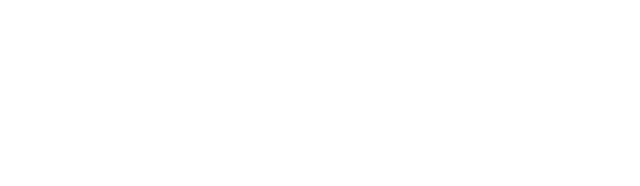
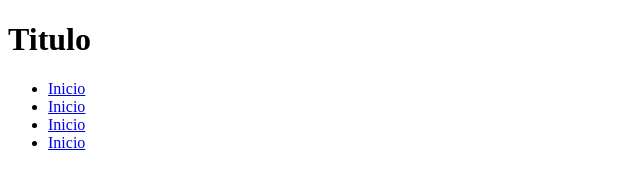
Before and after one commit to JoseAlvarezMartinez/restauranteArgentino, a plain HTML site: page index.html in a window 1280 px wide. Shown: the whole page, without its empty margins (0-640 px from the left). Drawn offline with Linux system fonts and the light colour scheme.

Commit message:
Navbar Header

```diff
--- a/index.html
+++ b/index.html
@@ -6,6 +6,17 @@
     <title>Document</title>
 </head>
 <body>
+    <header>
+        <h1>Titulo</h1>
 
+        <nav>
+            <ul>
+                <li><a href="#">Inicio</a></li>
+                <li><a href="#">Inicio</a></li>
+                <li><a href="#">Inicio</a></li>
+                <li><a href="#">Inicio</a></li>
+            </ul>
+        </nav>
+    </header>
 </body>
 </html>
```
